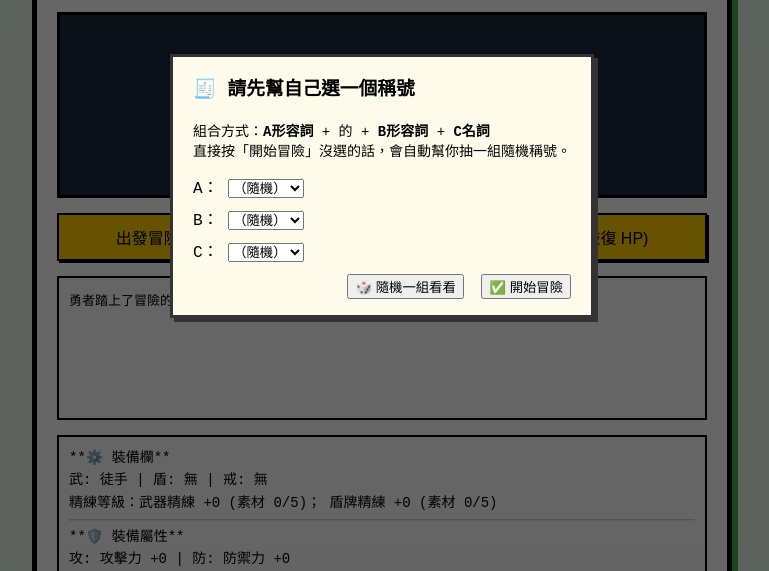
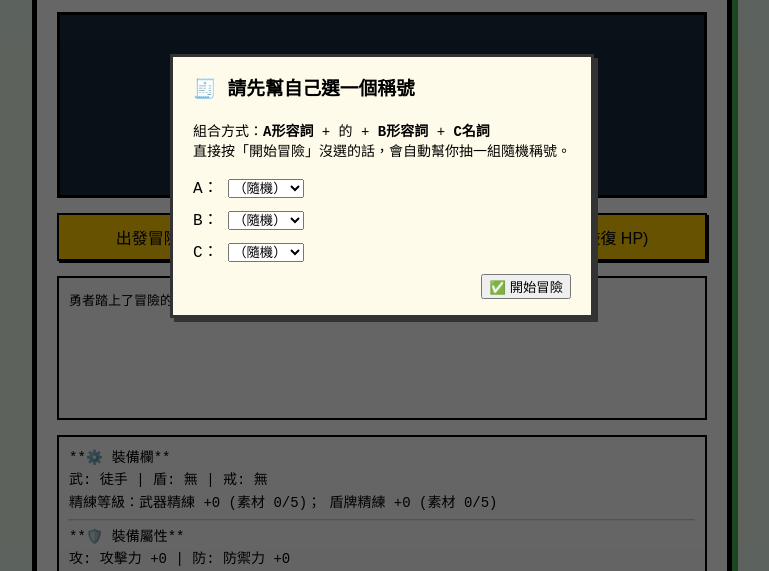
Before and after one commit to jack7534/adventure-game, a plain HTML site: page index.html in a window 1280 px wide. Shown: the part 214-785 px from the top of the page, without its empty margins (258-1027 px from the left). Drawn offline with Linux system fonts and the light colour scheme.

Commit message:
Update index.html

```diff
--- a/index.html
+++ b/index.html
@@ -212,7 +212,7 @@
       <select id="titleC"></select>
     </div>
     <div style="text-align:right;">
-      <button onclick="randomTitleOnly()" style="margin-right:8px;">🎲 隨機一組看看</button>
+      <!-- <button onclick="randomTitleOnly()" style="margin-right:8px;">🎲 隨機一組看看</button>-->
       <button onclick="confirmTitle()">✅ 開始冒險</button>
     </div>
   </div>
```
